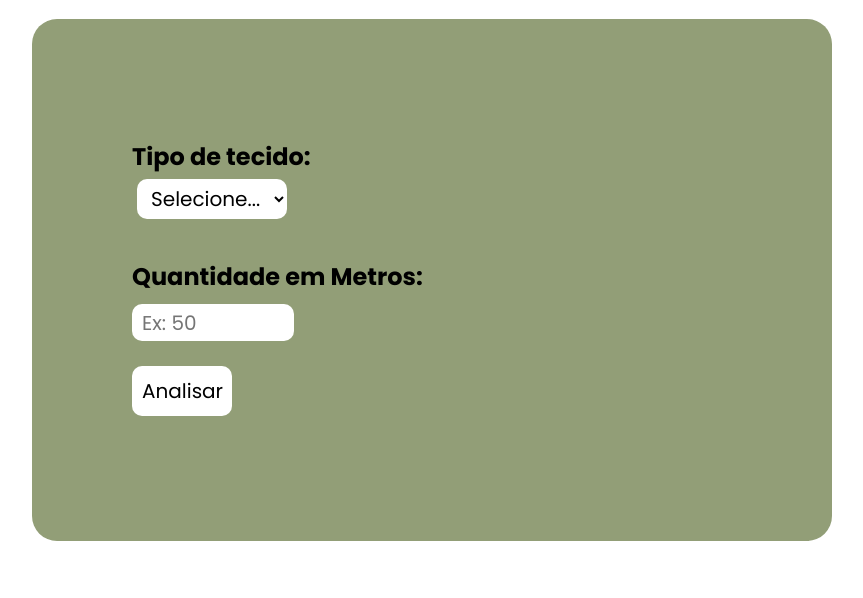
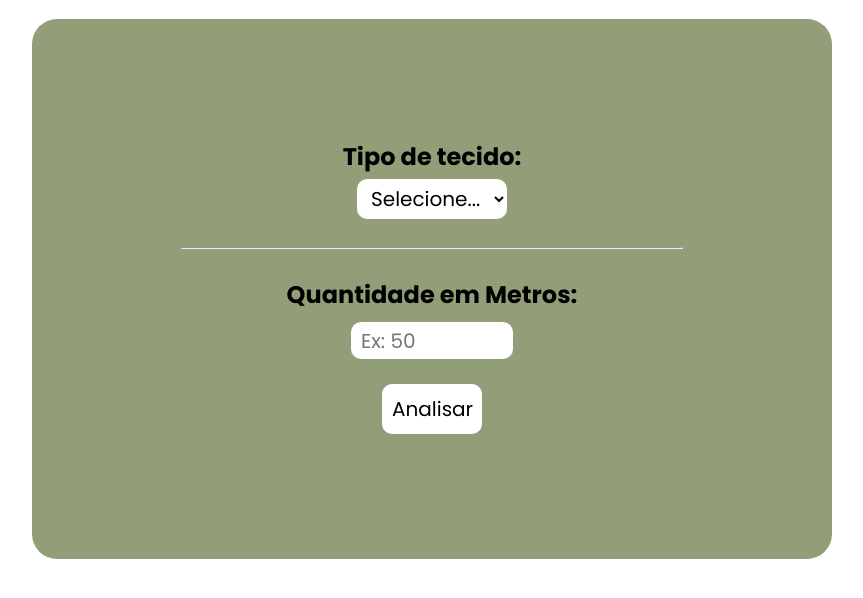
Before and after one commit to HygraPI/Simulador-FinanceiroHTML, a plain HTML site: page paginas/simulador-financeiro/simuladorfinanceiro2.html in a window 1280 px wide. Shown: the part 118-716 px from the top of the page, without its empty margins (208-1071 px from the left). Drawn offline with Linux system fonts and the light colour scheme.

Commit message:
linha para separar conteudo na calculadora

```diff
--- a/paginas/simulador-financeiro/padraosite.css
+++ b/paginas/simulador-financeiro/padraosite.css
@@ -18,7 +18,7 @@
    font-family: 'Poppins', sans-serif;
    display: flex;
    justify-self: center;
-   align-items: flex-start;
+   align-items: center;
    flex-direction: column;
    border-radius: 25PX;
    background-color: #929e77;
@@ -67,6 +67,11 @@
 
 }
 
+hr {
+   width: 500px;
+}
+
+/* estilizaçao do resultado novo */
 .div-resultado {
    background: #f5f5f5;
    padding: 20px;
--- a/paginas/simulador-financeiro/simuladorfinanceiro2.html
+++ b/paginas/simulador-financeiro/simuladorfinanceiro2.html
@@ -18,7 +18,7 @@
         <option value="Seda">Seda</option>
         <option value="Linho">Linho</option>
         <option value="Lã">Lã</option>
-       </select>
+       </select> <hr>
        <h2>Quantidade em Metros:</h2><br>
        <input class="input" type="number" id="ipt_qtd" placeholder="Ex: 50"> <br>
        <button class="botao" onclick="mostrar()">Analisar</button> <br>
```
